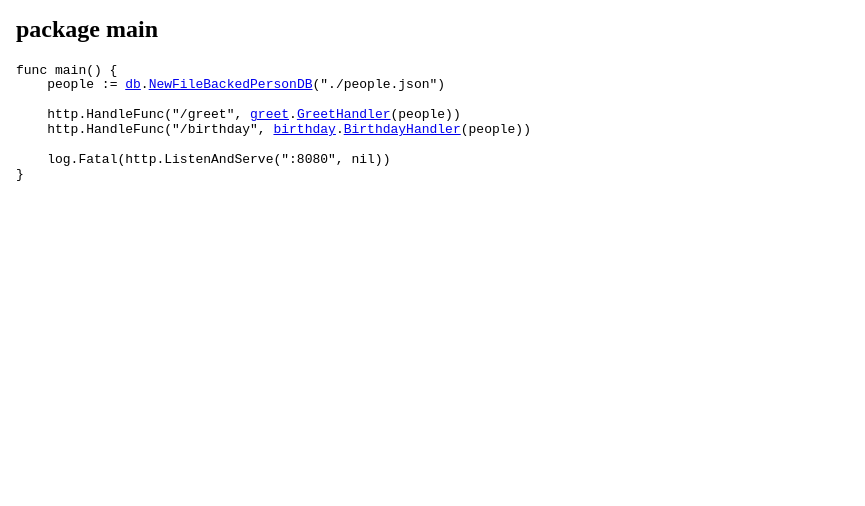
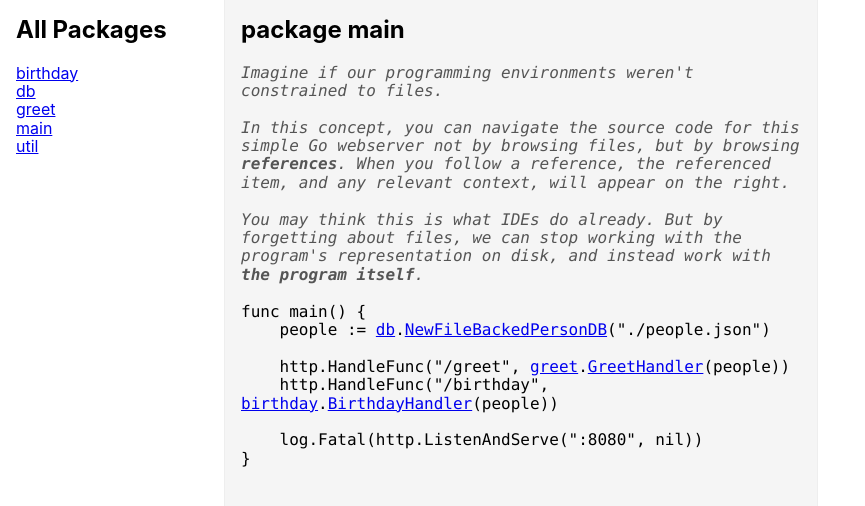
Before and after one commit to bvisness/columns-concept, a plain HTML site: page web/index.html in a window 1280 px wide. Shown: the top 506 px of the page, without its empty margins (0-865 px from the left). Drawn offline with Linux system fonts and the light colour scheme.

Commit message:
Tidy up, add some notes

```diff
--- a/web/index.html
+++ b/web/index.html
@@ -20,10 +20,29 @@
 			<div class="contents" data-tmpl="contents"></div>
 		</div>
 	</template>
-	<div id="frames"></div>
+	<div id="frames">
+		<div class="packages">
+			<h2>All Packages</h2>
+			<div id="package-list"></div>
+		</div>
+	</div>
 
 	<script src="script.js"></script>
 	<script>
+		const packageList = document.querySelector('#package-list');
+		const packageNames = packages.map(p => p.name);
+		packageNames.sort();
+
+		packageList.innerHTML = format(packageNames.map(
+			n => `[[${n} / package ${n}]]`
+		).join('\n'));
+		packageList.querySelectorAll('.codelink').forEach(link => {
+			link.addEventListener('click', () => {
+				document.querySelectorAll('.frame').forEach(frame => frame.remove());
+				pushFrame('package', link.textContent);
+			});
+		});
+
 		pushFrame('package', 'main');
 	</script>
 </body>
--- a/web/program.js
+++ b/web/program.js
@@ -2,6 +2,7 @@ const packages = [
   {
     "name": "util",
     "imports": "import (\n\t\"http\"\n\t\"io\"\n)\n",
+    "notes": "",
     "vars": null,
     "types": null,
     "funcs": [
@@ -17,6 +18,7 @@ const packages = [
   {
     "name": "db",
     "imports": "import (\n\t\"encoding/json\"\n\t\"errors\"\n\t\"io/ioutil\"\n\t\"log\"\n\t\"time\"\n)\n",
+    "notes": "",
     "vars": [
       {
         "sort": 12,
@@ -112,6 +114,7 @@ const packages = [
   {
     "name": "greet",
     "imports": "import (\n\t\"fmt\"\n\t\"io/ioutil\"\n\t\"log\"\n\t\"net/http\"\n\n\t[[\"github.com/bvisness/columns-concept/db\" / package db]]\n\t[[\"github.com/bvisness/columns-concept/util\" / package util]]\n)\n",
+    "notes": "",
     "vars": null,
     "types": null,
     "funcs": [
@@ -127,6 +130,7 @@ const packages = [
   {
     "name": "birthday",
     "imports": "import (\n\t\"errors\"\n\t\"fmt\"\n\t\"io/ioutil\"\n\t\"log\"\n\t\"net/http\"\n\t\"time\"\n\n\t[[\"github.com/bvisness/columns-concept/db\" / package db]]\n\t[[\"github.com/bvisness/columns-concept/util\" / package util]]\n)\n",
+    "notes": "",
     "vars": null,
     "types": null,
     "funcs": [
@@ -142,16 +146,17 @@ const packages = [
   {
     "name": "main",
     "imports": "import (\n\t\"io\"\n\t\"log\"\n\t\"net/http\"\n\n\t[[\"github.com/bvisness/columns-concept/birthday\" / package birthday]]\n\t[[\"github.com/bvisness/columns-concept/db\" / package db]]\n\t[[\"github.com/bvisness/columns-concept/greet\" / package greet]]\n)\n",
+    "notes": "Imagine if our programming environments weren't constrained to files.\n\nIn this concept, you can navigate the source code for this simple Go webserver not by browsing files, but by browsing \u003cstrong\u003ereferences\u003c/strong\u003e. When you follow a reference, the referenced item, and any relevant context, will appear on the right.\n\nYou may think this is what IDEs do already. But by forgetting about files, we can stop working with the program's representation on disk, and instead work with \u003cstrong\u003ethe program itself\u003c/strong\u003e.\n",
     "vars": null,
     "types": null,
     "funcs": [
       {
-        "sort": 20,
+        "sort": 28,
         "name": "main",
         "receiverType": "",
         "text": "func main() {\n\tpeople := [[db / package db]].[[NewFileBackedPersonDB / func db.NewFileBackedPersonDB]](\"./people.json\")\n\n\thttp.HandleFunc(\"/greet\", [[greet / package greet]].[[GreetHandler / func greet.GreetHandler]](people))\n\thttp.HandleFunc(\"/birthday\", [[birthday / package birthday]].[[BirthdayHandler / func birthday.BirthdayHandler]](people))\n\n\tlog.Fatal(http.ListenAndServe(\":8080\", nil))\n}\n"
       }
     ],
-    "text": "package main\n\nimport (\n\t\"io\"\n\t\"log\"\n\t\"net/http\"\n\n\t[[\"github.com/bvisness/columns-concept/birthday\" / package birthday]]\n\t[[\"github.com/bvisness/columns-concept/db\" / package db]]\n\t[[\"github.com/bvisness/columns-concept/greet\" / package greet]]\n)\n\nfunc main() {\n\tpeople := [[db / package db]].[[NewFileBackedPersonDB / func db.NewFileBackedPersonDB]](\"./people.json\")\n\n\thttp.HandleFunc(\"/greet\", [[greet / package greet]].[[GreetHandler / func greet.GreetHandler]](people))\n\thttp.HandleFunc(\"/birthday\", [[birthday / package birthday]].[[BirthdayHandler / func birthday.BirthdayHandler]](people))\n\n\tlog.Fatal(http.ListenAndServe(\":8080\", nil))\n}\n"
+    "text": "package main\n\nimport (\n\t\"io\"\n\t\"log\"\n\t\"net/http\"\n\n\t[[\"github.com/bvisness/columns-concept/birthday\" / package birthday]]\n\t[[\"github.com/bvisness/columns-concept/db\" / package db]]\n\t[[\"github.com/bvisness/columns-concept/greet\" / package greet]]\n)\n\n'''\nImagine if our programming environments weren't constrained to files.\n\nIn this concept, you can navigate the source code for this simple Go webserver not by browsing files, but by browsing \u003cstrong\u003ereferences\u003c/strong\u003e. When you follow a reference, the referenced item, and any relevant context, will appear on the right.\n\nYou may think this is what IDEs do already. But by forgetting about files, we can stop working with the program's representation on disk, and instead work with \u003cstrong\u003ethe program itself\u003c/strong\u003e.\n'''\n\nfunc main() {\n\tpeople := [[db / package db]].[[NewFileBackedPersonDB / func db.NewFileBackedPersonDB]](\"./people.json\")\n\n\thttp.HandleFunc(\"/greet\", [[greet / package greet]].[[GreetHandler / func greet.GreetHandler]](people))\n\thttp.HandleFunc(\"/birthday\", [[birthday / package birthday]].[[BirthdayHandler / func birthday.BirthdayHandler]](people))\n\n\tlog.Fatal(http.ListenAndServe(\":8080\", nil))\n}\n"
   }
 ];
--- a/web/script.js
+++ b/web/script.js
@@ -9,14 +9,21 @@ function pushFrame(type, name, packageName = null) {
 
 	if (type === 'package') {
 		const package = packages.find(p => p.name === name);
-		const allThings = [
+		const items = [
 			...(package.vars || []),
 			...(package.types || []),
 			...(package.funcs || []),
 		];
-		allThings.sort((a, b) => a.sort - b.sort);
+		items.sort((a, b) => a.sort - b.sort);
 
-		const allText = allThings.map(t => t.text).join('\n');
+		let textChunks = [];
+
+		if (package.notes) {
+			textChunks.push(`<span class="note">${package.notes}</span>`);
+		}
+
+		textChunks = textChunks.concat(items.map(t => t.text))
+		const allText = textChunks.join('\n');
 
 		frame.title.textContent = `package ${name}`;
 		frame.contents.innerHTML = format(allText, name);
--- a/web/style.css
+++ b/web/style.css
@@ -1,5 +1,9 @@
+body {
+  font-family: -apple-system,BlinkMacSystemFont,segoe ui,Helvetica,Arial,sans-serif,apple color emoji,segoe ui emoji,segoe ui symbol;
+}
+
 .contents {
-  font-family: monospace;
+  font-family: consolas,liberation mono,menlo,courier,monospace;
 }
 
 .note {
@@ -16,11 +20,19 @@
   right: 0;
 }
 
+.packages {
+  width: 12rem;
+  flex-shrink: 0;
+  padding: 1rem;
+  border-right: 1px solid #eee;
+}
+
 .frame {
   width: 35rem;
   flex-shrink: 0;
   overflow-y: auto;
   padding: 1rem;
+  border-right: 1px solid #eee;
 }
 
 .frame:nth-child(even) {
```
Also changed, not shown: program.txt, 1 other file.
